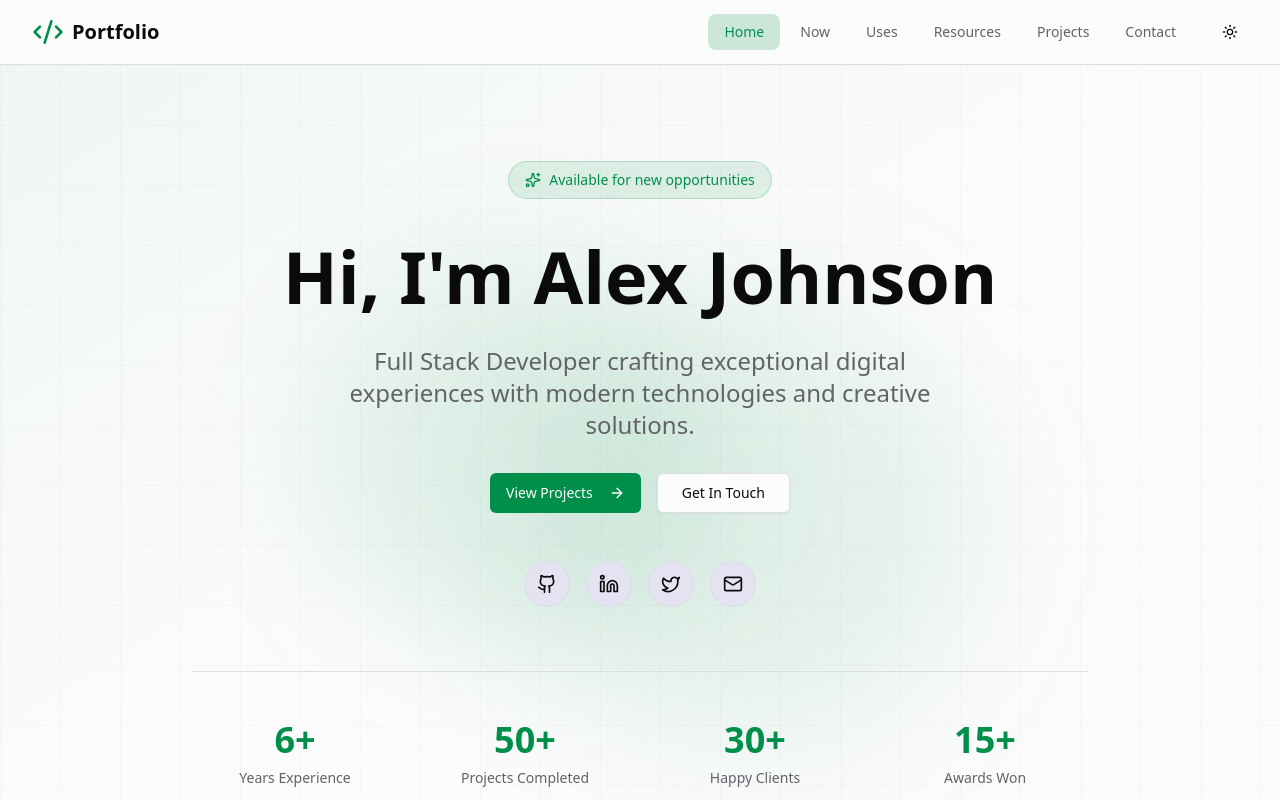
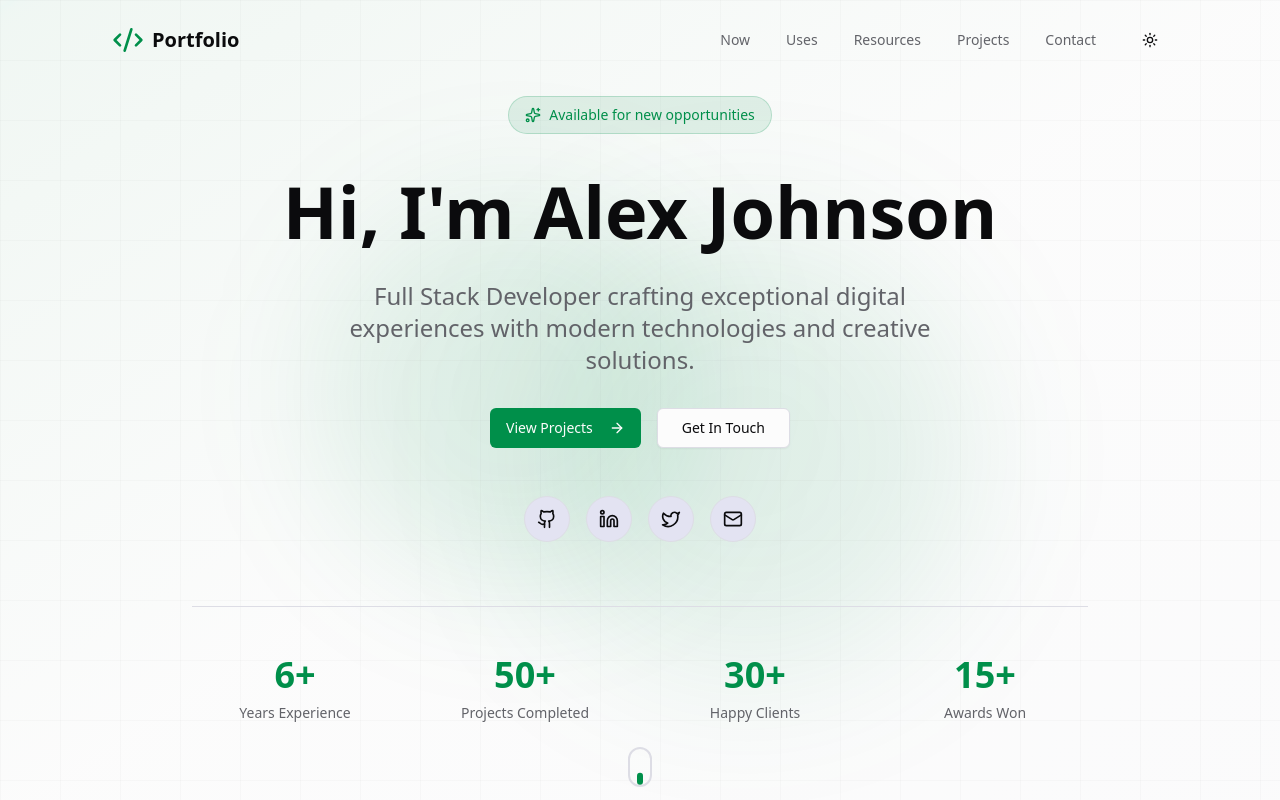
Before and after one commit to jrreda/next-portfolio, a Next.js app: page / in a window 1280 px wide. Shown: the top 800 px of the page. Built offline with nearby package versions, Linux system fonts and the light colour scheme.

Commit message:
update header

```diff
--- a/components/Header.tsx
+++ b/components/Header.tsx
@@ -6,9 +6,9 @@ import { Code2, Menu, X } from 'lucide-react'
 import { Button } from '@/components/ui/button'
 import { usePathname } from 'next/navigation'
 import { ThemeToggle } from './theme-toggle'
+import { cn } from '@/lib/utils'
 
 const navItems = [
-  { label: 'Home', href: '/' },
   { label: 'Now', href: '/now' },
   { label: 'Uses', href: '/uses' },
   { label: 'Resources', href: '/resources' },
@@ -18,16 +18,25 @@ const navItems = [
 
 export function Header() {
   const [mobileMenuOpen, setMobileMenuOpen] = useState(false)
+  const [isScrolled, setIsScrolled] = useState(false)
   const pathname = usePathname()
+
+  useEffect(() => {
+    const handleScroll = () => {
+      setIsScrolled(window.scrollY > 0)
+    }
+    window.addEventListener('scroll', handleScroll)
+    return () => window.removeEventListener('scroll', handleScroll)
+  }, [])
 
   return (
     <motion.nav
-      className="sticky top-0 z-50 w-full border-b border-border bg-background/95 backdrop-blur supports-[backdrop-filter]:bg-background/60"
+      className="fixed z-20 w-full px-2"
       initial={{ y: -100 }}
       animate={{ y: 0 }}
       transition={{ duration: 0.5 }}
     >
-      <div className="container mx-auto px-4 sm:px-6 lg:px-8">
+      <div className={cn('mx-auto mt-2 max-w-6xl px-6 transition-all duration-300 lg:px-12', isScrolled && 'bg-background/50 max-w-4xl rounded-2xl border backdrop-blur-lg lg:px-5')}>
         <div className="flex items-center justify-between h-16">
           <motion.a
             href="/"
```
